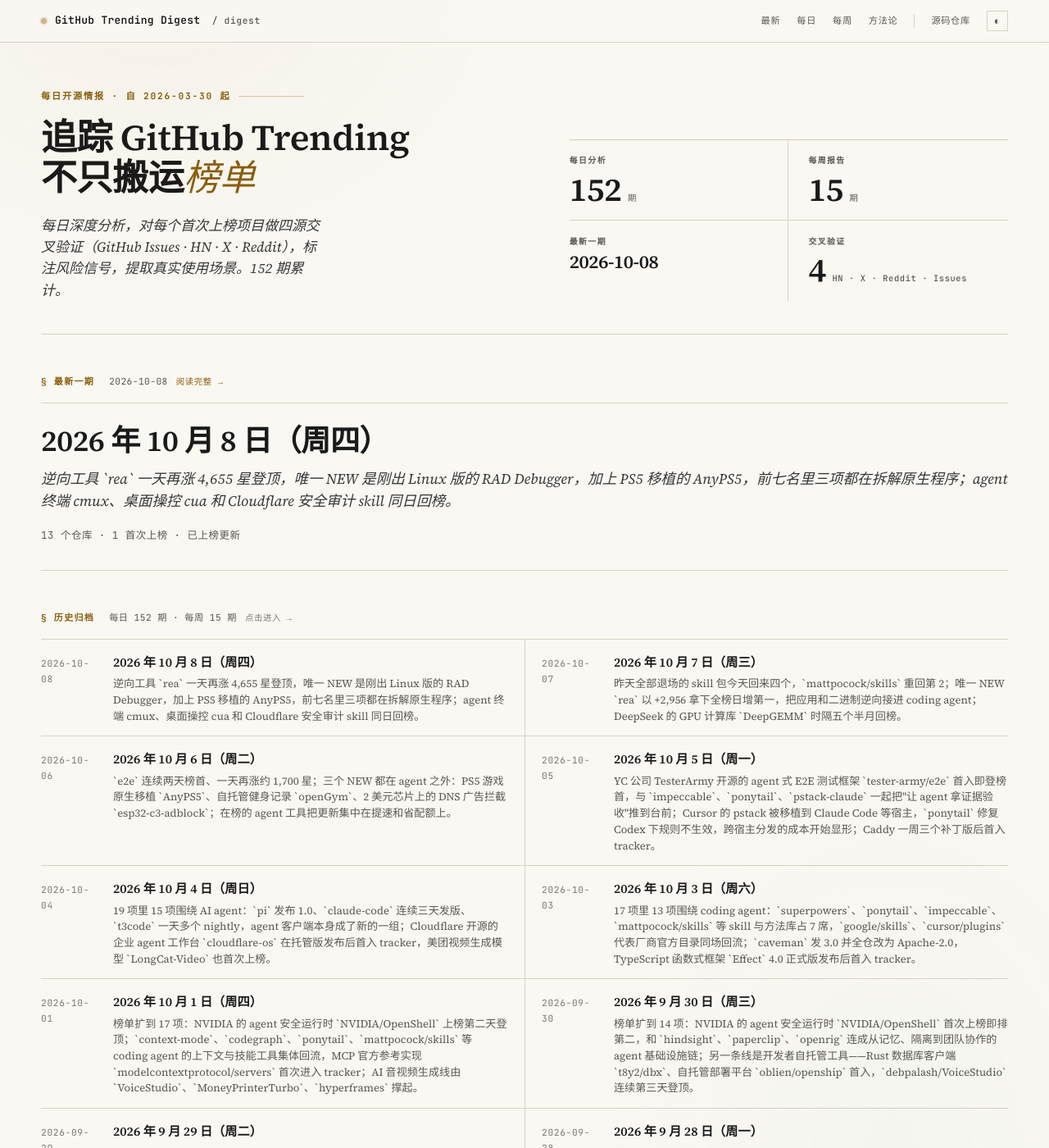
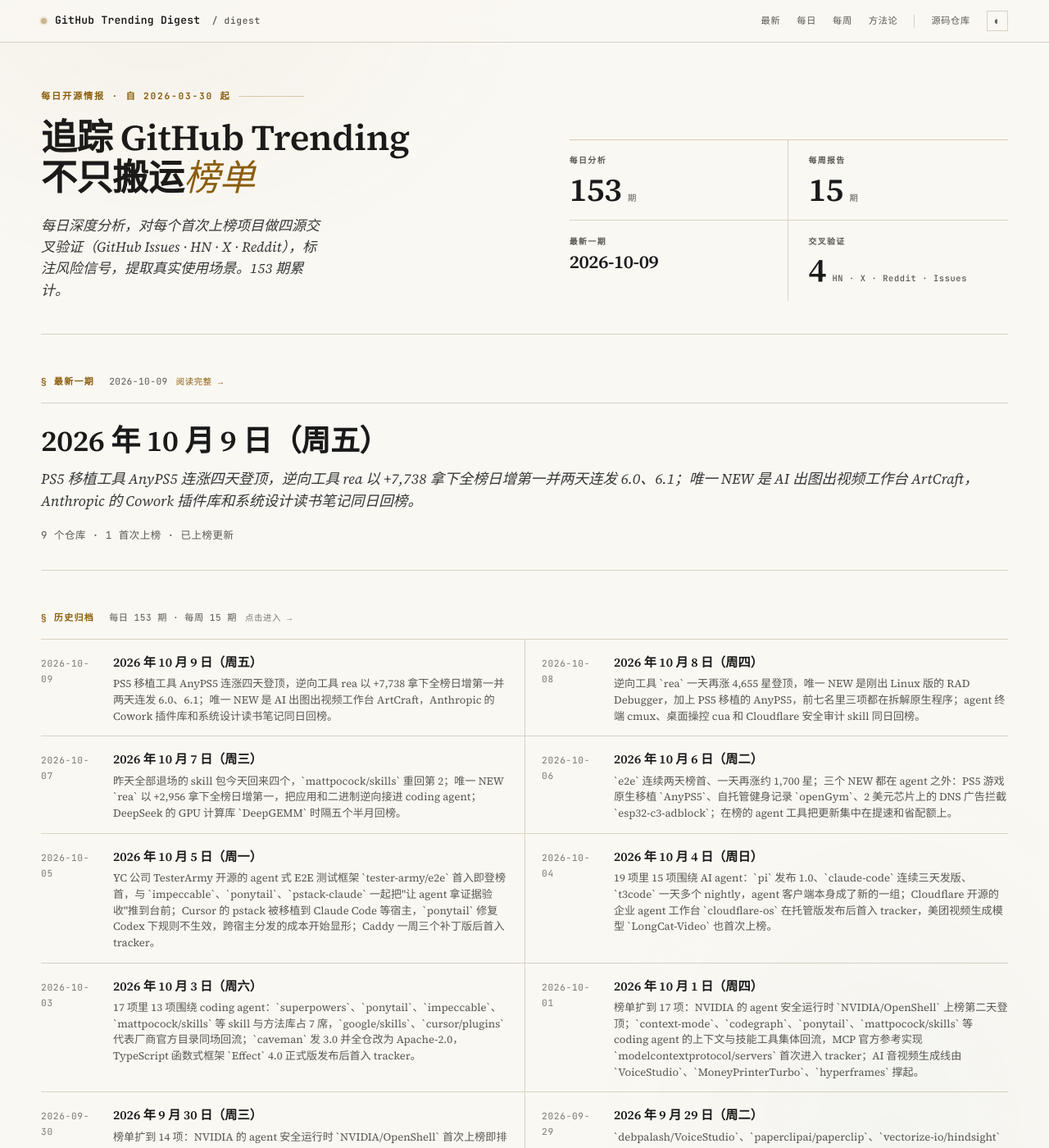
Before and after one commit to maxzyma/github-trending-digest, a Jekyll site: the page built from index.md, in a window 1280 px wide and 1400 px high. Shown: the whole window at 82% size. Built offline with Jekyll 4.4.1, drawn with Linux system fonts in a browser that asks for light colours; some of the changed lines change nothing that is shown; some of the changed text lies outside the part shown.

Commit message:
daily: 2026-10-09 public archive

```diff
--- /dev/null
+++ b/daily/2026-10-09-analysis.md
@@ -0,0 +1,136 @@
+---
+layout: daily
+date: 2026-10-09
+title: GitHub Trending 深度分析 — 2026 年 10 月 9 日（周五）
+subtitle: PS5 移植工具 AnyPS5 连涨四天登顶，逆向工具 rea 以 +7,738 拿下全榜日增第一并两天连发 6.0、6.1；唯一 NEW 是 AI 出图出视频工作台 ArtCraft，Anthropic 的 Cowork 插件库和系统设计读书笔记同日回榜。
+total: 9
+new_count: 1
+new_repos:
+  - repo: storytold/artcraft
+    stars: 8116
+    star_delta: 2103
+    lang: Rust
+    source_strength: 中
+    risk_tags: ['dependency', 'cost', 'stability', 'compliance', 'bus_factor', 'vanity']
+updated_repos:
+  - repo: boykopovar/AnyPS5
+    change: ↑2
+    days_listed: 4
+  - repo: cathrynlavery/diagram-design
+    change: ↑3
+    days_listed: 3
+  - repo: morluto/rea
+    change: ↓2
+    days_listed: 3
+  - repo: mattpocock/skills
+    change: ↓2
+    days_listed: 3
+  - repo: thedotmack/claude-mem
+    change: ↑3
+    days_listed: 6
+  - repo: EpicGames/raddebugger
+    change: ↑1
+    days_listed: 2
+---
+
+# GitHub Trending 深度分析 — 2026 年 10 月 9 日（周五）
+
+_PS5 移植工具 AnyPS5 连涨四天登顶，逆向工具 rea 以 +7,738 拿下全榜日增第一并两天连发 6.0、6.1；唯一 NEW 是 AI 出图出视频工作台 ArtCraft，Anthropic 的 Cowork 插件库和系统设计读书笔记同日回榜。_
+
+_项目总数: 9 | 首次上榜: 1 | 重新上榜: 2 | 已上榜更新: 6 | 数据源: https://github.com/trending_
+
+---
+
+## 本日主线
+
+**主线一：榜单地图 — 榜单缩到 9 项，原生程序和 agent 生态各占四席。** 今日可分 3 组：
+
+- **原生程序与创作工具**（4 项）—— `boykopovar/AnyPS5`（↑2，榜首，+4,669）PS5 游戏移植、`morluto/rea`（↓2，#3，+7,738）应用与二进制逆向、`EpicGames/raddebugger`（↑1，#6）原生调试器、`storytold/artcraft`（NEW，#8，+2,103）AI 出图出视频工作台
+- **Agent 的 skill、插件与记忆**（4 项）—— `cathrynlavery/diagram-design`（↑3，#2）、`mattpocock/skills`（↓2，#4，281,177 ⭐）、`thedotmack/claude-mem`（↑3，#5）、`anthropics/knowledge-work-plugins`（RE，#7）
+- **学习资料**（1 项）—— `liquidslr/system-design-notes`（RE，#9）系统设计面试读书笔记
+
+和 10-08 相比，昨天的 13 项留下 6 项，`i-have-adhd`、`agent-skills`、`cmux`、`cua`、`security-audit-skill`、`e2e`、`openGym` 七项退场；新进 3 项里两项是回榜老面孔。昨天回流的 agent 工作台类项目今天全部退场，留下来的是前排的原生程序和 skill 包。
+
+**主线二：原生程序继续占前排 — 前三里有两项在拆二进制。** `AnyPS5`（#1）已连续四天在榜，10-08 晚上集中合入一批着色器修复，让浮点 NaN、非规格化数和 16 位插值的处理对齐 AMD RDNA 显卡的硬件行为（#1826、#1850、#1866 等）。这类修复决定游戏画面能否正确渲染，说明社区贡献已经深入到 GPU 指令层。`rea`（#3）两天内连发 6.0.0 和 6.1.0，都带破坏性变更：MCP 接口的文件参数改为必须传绝对路径，Hopper 的正则搜索改用 JavaScript 语法；同时新增离线分析 ELF 和以太坊合约字节码。`raddebugger`（#6）10-07 修了 Linux 上的 `build.sh` 语法错误和刷新率回退，正好对应昨天提到的首批 Linux issue。
+
+**主线三：Agent 生态包 — 个人 skill 包和厂商插件库同榜。** `diagram-design`（#2）和 `mattpocock/skills`（#4）是个人维护的 skill 包；回榜的 `knowledge-work-plugins`（#7）是 Anthropic 官方给 Cowork 用的插件库，9-20 以来陆续收录 Pendo、Hostinger、Amazon Selling Partner、Render、Vanguard 等第三方厂商的插件。前者教 agent 怎么做事，后者让 agent 连上具体的业务系统，两类东西今天都在榜。
+
+**主线四：榜单解读提醒 — 两个高涨幅项目要分开看热度和采用。** `rea` 一天涨约 11,900 星，subscribers 从 45 增到 86，比例约 318:1；它的提交和发版频率很高，但仓龄只有半年，采用程度还要看外部用户的 issue。NEW 项目 `artcraft` 的仓库 2022 年就已建立，这次上榜主要是因为同品牌的"ArtCraft Apps"（作者称用 AI 写出的 Adobe 开源替代套件）在 HN 和科技媒体引发讨论，而 HN 上的评价以负面为主。
+
+---
+
+## 首次上榜项目
+
+### [storytold/artcraft](https://github.com/storytold/artcraft) — NEW ⭐ 8,116（+2,103）| Rust | 信源：中
+
+**它是什么**: 一个给画师、设计师和影视创作者用的 AI 出图、出视频桌面工作台，有 Windows 和 macOS 版，也能在浏览器里用。和只写提示词不同，用户先在 2D 画布和 3D 场景里摆好道具、角色姿势和机位，再交给模型生成。
+
+**解决什么问题**: 只靠文字提示词生成图片和视频，很难控制构图、角色一致性和镜头位置，同一场景换个角度往往就对不上。ArtCraft 把"先摆场景、再生成"做成一个工具，并接入约 62 个第三方模型（Nano Banana、GPT Image、Seedance、Kling、Veo、Sora、Hunyuan 3D 等），让用户在一个界面里切换。软件本身免费，生成要调用付费模型服务。
+
+**谁在用、怎么用**（来自 Issues/HN）:
+- 视频生成：有用户反映 Seedance 2.0 生成长期卡在 95%，并指出更早的同类问题没修（#1439）。
+- 自带 API key：FAL 下线了 OpenAI 的 BYOK 接口，导致相应功能失效（#1172）。
+- 本地生成与平台：有人希望接入本地的 ComfyUI（#968），说明目前只能走云端；另有 Linux 支持请求（#2002），社区已自行做了 Arch 打包和 NixOS 模块。
+
+**社区怎么评价**:
+- 正面: 1,156 个 fork 不算少，有社区成员主动打包；少数 HN 评论认为基础功能能跑。
+- 负面: 10-04 的 HN 帖"ArtCraft Apps – open-source Adobe compatible suite written in Rust"拿到 142 分、约 209 条评论，主要批评是功能大量不可用、卡顿、快捷键无效，并质疑"Adobe 兼容"的说法；10-08 Tedium 的评论文章在 HN 上约 27 分。PetaPixel 转述作者说法：用 Opus 5.5 写出 7 个 Adobe 产品的替代品，目前是 alpha。
+- 健康度: 8,116 ⭐ / 50 subscribers（约 162:1）/ 64 open issues。仓库建于 2022-03（前身是 Storyteller.ai 的代码），10-07 仍有推送。贡献者 API 显示作者一人主导。Reddit 上未找到原帖，X 上只有官方账号 @get_artcraft 的宣传，未见独立开发者讨论。
+
+**风险与争议**:
+- **dependency**: 生成全部依赖外部模型 API，FAL 接口变化已造成功能失效（#1172）。
+- **cost**: 软件免费，但模型调用费用和是否需要账号、积分，官网没有写清楚。
+- **stability**: 生成卡住（#1439）、模型参考图失效（#963）；新的 Apps 套件仍是 alpha。
+- **compliance**: GitHub 识别不出标准许可证，主仓许可文件自称是尚在起草的 fair source 文本，与作者在 HN 上的 MIT/Apache 说法不一致；"Adobe compatible"的宣传也有商标风险。
+- **bus_factor**: 维护集中在作者一人。
+- **vanity**: 本轮热度主要来自"AI 重写 Adobe"话题，HN 评价以负面为主，热度大于对本仓功能的验证。
+
+**技术备注**: Rust 与 TypeScript 为主，少量 Python 和 Shell；桌面端支持 Windows/macOS，Linux 需自行从源码构建；生成走云端第三方模型。
+
+---
+
+## RE 回归项目
+
+### anthropics/knowledge-work-plugins — RE（#7，上次上榜 2026-09-20）
+
+- **Stars**: 27,627（今日 +392，较 9-20 在榜时的 25,139 累计 +2,488）
+- **更新**: 9-20 以来约 43 次提交，主要是收录第三方厂商插件：Pendo 三件套、Hostinger（9-22）、Amazon Selling Partner（9-23）、Render（9-24）、Vanguard Advisor Tools 和 GovTribe（10-01，#1249）；其余多为已收录插件的版本跟进（如 Figma，#1287），并修正了各插件 README 的安装命令（#1209）。
+
+### liquidslr/system-design-notes — RE（#9，上次上榜 2026-09-11）
+
+- **Stars**: 24,673（今日 +393，较 9-11 在榜时的 18,824 累计 +5,849）
+- **更新**: 无显著更新。最后一次推送是 8-12，只有 1 个 open issue；掉榜近一个月仍累计涨了近 6,000 星，热度来自持续传播，内容没有变化。
+
+---
+
+## 已上榜项目更新
+
+### boykopovar/AnyPS5 — ↑2（连续上榜 4 天，#1）
+
+- **Stars**: 15,995（今日 +4,669，较 10-08 的 10,742 增加 +5,253）
+- **更新**: 无新版本，仍是 9-28 的 v0.1.1。10-08 晚上合入二十多个着色器 PR，大部分来自同一位社区贡献者：按 IEEE_MODE 处理 f32 的 min/max（#1826）、按浮点模式清零非规格化数（#1850）、遵循 DX10_CLAMP（#1866）、把 `v_fma_mix_f32` 翻译为融合乘加（#1878），以及 16 位插值指令（#697）；另修复 libc 内存区预留的竞争问题（#1863）。subscribers 206，比例约 78:1。
+
+### cathrynlavery/diagram-design — ↑3（连续上榜 3 天，#2）
+
+- **Stars**: 46,450（今日 +1,160，较 10-08 的 45,032 增加 +1,418）
+- **更新**: 10-08 凌晨升到 2.6.68 后没有新提交。昨天提到的四批社区修复（图表校验、导入、导出与自检）仍是最近的变化。
+
+### morluto/rea — ↓2（连续上榜 3 天，#3）
+
+- **Stars**: 27,377（今日 +7,738，较 10-08 的 15,526 增加 +11,851）
+- **更新**: 10-08 发布 6.0.0：MCP 的文件参数改为必须传绝对路径（#948、#1004），新增追踪 macOS 应用包内动态库、离线分析 ELF（#1037）和以太坊合约字节码（#1051）。10-09 发布 6.1.0：Hopper 正则改用 JavaScript 语法并加 5 秒超时、移除 `set_current_document`，安装时可注册 Grok Build，Ghidra 启动超时可配置（#974）；发版后又修复 Windows 抓包内存耗尽（#1147）等问题。subscribers 从 45 升到 86，比例约 318:1。
+
+### mattpocock/skills — ↓2（连续上榜 3 天，#4）
+
+- **Stars**: 281,177（今日 +1,774，较 10-08 的 279,671 增加 +1,506）
+- **更新**: 10-08 只有一次 README 修改，把自动更新的安装方式放到最前（#1218）。
+
+### thedotmack/claude-mem — ↑3（连续上榜 6 天，#5）
+
+- **Stars**: 98,518（今日 +670，较 10-08 的 97,750 增加 +768）
+- **更新**: 10-08 两次修复：适配 OpenCode 的 V2 插件接口（#4577），并限制 pydantic 版本以兼容 chroma-mcp 锁定的依赖。最新版本仍是 10-06 的 v13.34.2。
+
+### EpicGames/raddebugger — ↑1（连续上榜 2 天，#6）
+
+- **Stars**: 8,128（今日 +279，较 10-08 的 7,875 增加 +253）
+- **更新**: 10-07 有 7 次提交：修复 `build.sh` 在旧版 bash 下的语法错误（对应 #997）、Linux 下读不到刷新率时回退到 60Hz、DWARF 解析修正，以及远程调试连接的进展。最新版本仍是 9-30 的 v0.9.29-alpha。
--- /dev/null
+++ b/daily/2026-10-09.md
@@ -0,0 +1,15 @@
+# GitHub Trending 每日榜单 — 2026 年 10 月 9 日（周五）
+
+| # | 项目 | Stars | 今日 | 排名变化 |
+|---|------|-------|------|---------|
+| 1 | [boykopovar/AnyPS5](https://github.com/boykopovar/AnyPS5) | 15,995 | +4,669 | ↑2 |
+| 2 | [cathrynlavery/diagram-design](https://github.com/cathrynlavery/diagram-design) | 46,450 | +1,160 | ↑3 |
+| 3 | [morluto/rea](https://github.com/morluto/rea) | 27,377 | +7,738 | ↓2 |
+| 4 | [mattpocock/skills](https://github.com/mattpocock/skills) | 281,177 | +1,774 | ↓2 |
+| 5 | [thedotmack/claude-mem](https://github.com/thedotmack/claude-mem) | 98,518 | +670 | ↑3 |
+| 6 | [EpicGames/raddebugger](https://github.com/EpicGames/raddebugger) | 8,128 | +279 | ↑1 |
+| 7 | [anthropics/knowledge-work-plugins](https://github.com/anthropics/knowledge-work-plugins) | 27,627 | +392 | RE |
+| 8 | [storytold/artcraft](https://github.com/storytold/artcraft) | 8,116 | +2,103 | NEW |
+| 9 | [liquidslr/system-design-notes](https://github.com/liquidslr/system-design-notes) | 24,673 | +393 | RE |
+
+> 数据源：<https://github.com/trending> · 抓取于 2026-10-09
--- a/index.md
+++ b/index.md
@@ -48,6 +48,7 @@
 
 ## Daily Analysis
 
+- [2026-10-09](daily/2026-10-09-analysis) — PS5 移植工具 AnyPS5 连涨四天登顶，逆向工具 rea 以 +7,738 拿下全榜日增第一并两天连发 6.0、6.1；唯一 NEW 是 AI 出图出视频工作台 ArtCraft，Anthropic 的 Cowork 插件库和系统设计读书笔记同日回榜。
 - [2026-10-08](daily/2026-10-08-analysis) — 逆向工具 rea 一天再涨 4,655 星登顶，唯一 NEW 是刚出 Linux 版的 RAD Debugger，加上 PS5 移植的 AnyPS5，前七名里三项都在拆解原生程序；agent 终端 cmux、桌面操控 cua 和 Cloudflare 安全审计 skill 同日回榜。
 - [2026-10-07](daily/2026-10-07-analysis) — 昨天全部退场的 skill 包今天回来四个，mattpocock/skills 重回第 2；唯一 NEW rea 以 +2,956 拿下全榜日增第一，把应用和二进制逆向接进 coding agent；DeepSeek 的 GPU 计算库 DeepGEMM 时隔五个半月回榜。
 - [2026-10-06](daily/2026-10-06-analysis) — e2e 连续两天榜首、一天再涨约 1,700 星；三个 NEW 都在 agent 之外：PS5 游戏原生移植 AnyPS5、自托管健身记录 openGym、2 美元芯片上的 DNS 广告拦截 esp32-c3-adblock；在榜的 agent 工具把更新集中在提速和省配额上。
```
